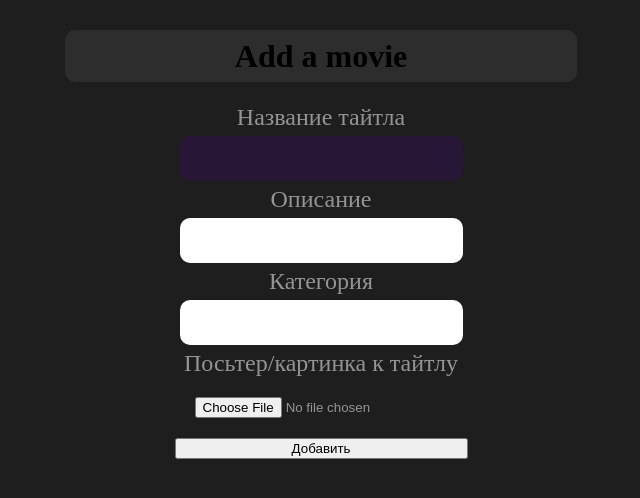
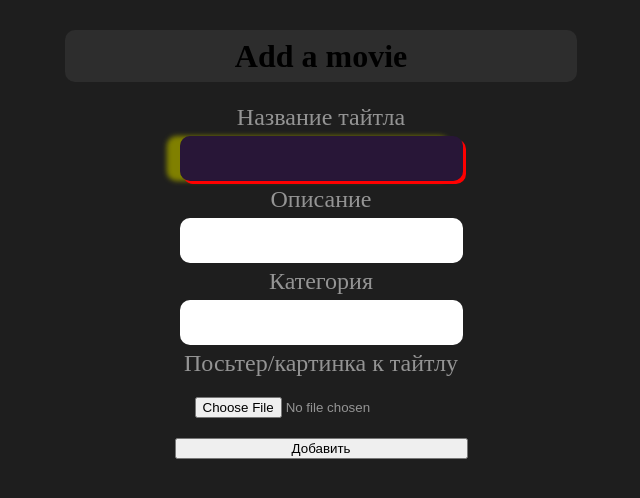
Before and after one commit to Azallio/MediaVerse, a website: page client/Pages/Add_movie.html in a window 1280 px wide. In both pictures the pointer is over the input "Название тайтла". Shown: the whole page, without its empty margins (319-959 px from the left). Drawn offline with Linux system fonts and the light colour scheme.

```diff
--- a/client/Styles/OrdinaryLayout/AdaptiveLayout.css
+++ b/client/Styles/OrdinaryLayout/AdaptiveLayout.css
@@ -74,7 +74,9 @@
 
 input[type="text"]:focus,
 input[type="text"]:hover{
-    box-shadow: inset 5px black;
+    box-shadow:
+            3px 3px red,
+            -1em 0 0.4em olive;
     background-color: #3f066e50;
     transition: 200ms;
     /* Is not so bad */
```
